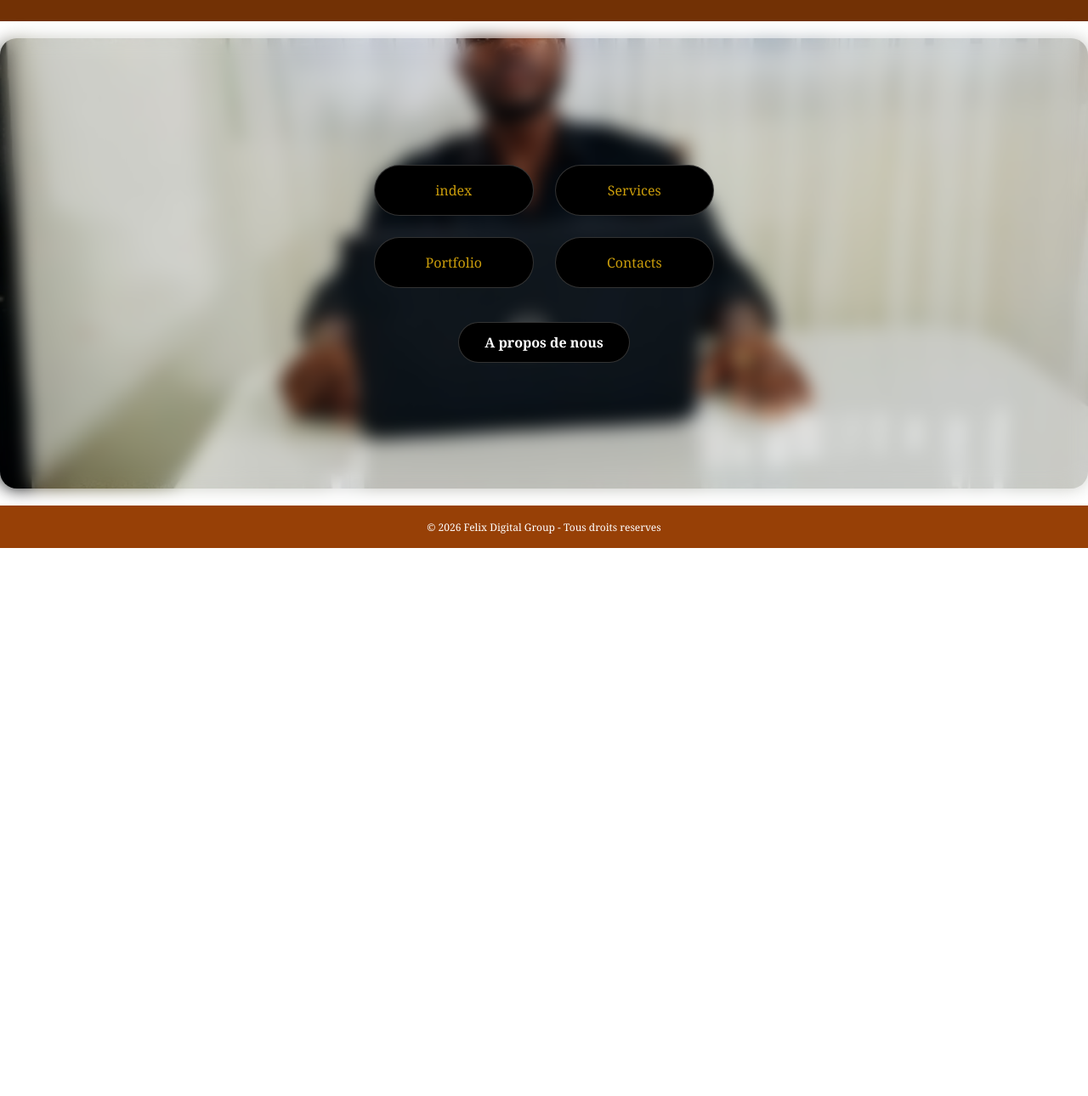
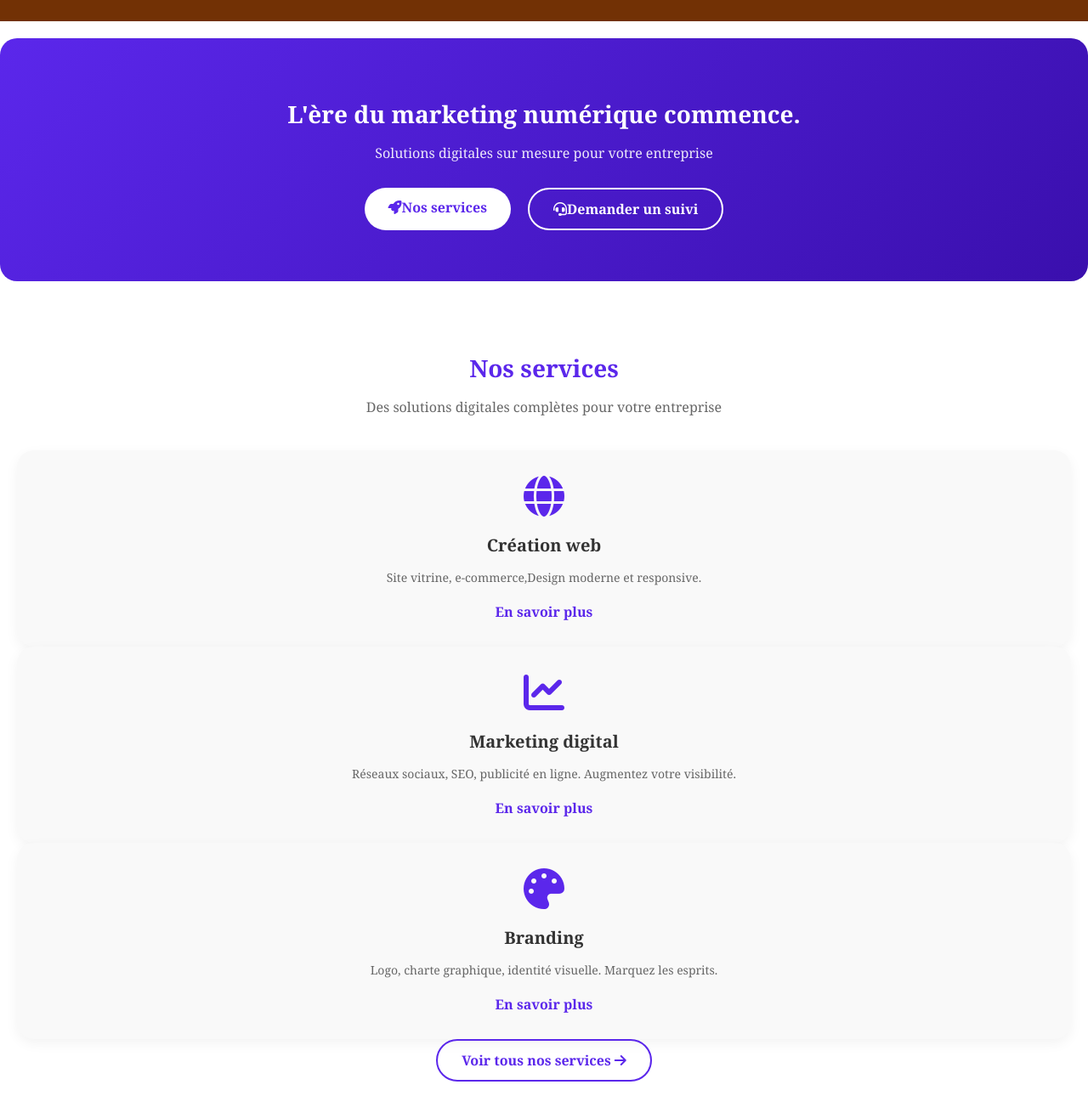
Before and after one commit to FELIX-NKF/Felix-Digital-Group, a plain HTML site: page index.html in a window 1280 px wide. Shown: the part 155-1445 px from the top of the page at 85% size. Before the commit the page ends 800 px from the top, so only its background shows below. Drawn offline with Linux system fonts and the light colour scheme.

Commit message:
correction css + html

```diff
--- a/index.html
+++ b/index.html
@@ -3,8 +3,9 @@
 <head>
 <meta charset="utf-8">
 <meta name="viewport" content="width=device-width,initial-scale=1.0">
-<title>Felix Digital Group</title>
+<title>Felix Digital Group - Agence de strategie numérique</title>
 <link href="stylesheet.css" rel="stylesheet" type="text/css">
+<link rel="stylesheet" href="https://cdnjs.cloudflare.com/ajax/libs/font-awesome/6.0.0/css/all.min.css">
 </head>
 
 <body>
@@ -14,6 +15,39 @@
 <h1>FELIX DIGITAL GROUP</h1>
 	  <h3>Boostez votre business</h3>
       </header>
+	<section class="hero-section">
+		<div class="hero-content">
+			<h1 class="hero-title">L'ère du marketing numérique commence.</h1>
+			<p class="hero-subtitle">Solutions digitales sur mesure pour votre entreprise</p>
+			<div class="hero-buttons">
+			<a href="#services" class="btn-primary"><i class="fas fa-rocket"></i>Nos services</a>
+			<a href="Contacts.html" class="btn-secondary"><i class="fas fa-headset"></i>Demander un suivi</a>
+			</div>
+			</div></section>
+		<section id="services" class="services-section">
+		<h2 class="section-title">Nos services</h2>
+		<p class="section-subtitle">Des solutions digitales complètes pour votre entreprise</p>
+		<div class="service-card">
+		<i class="fas fa-globe"></i>
+		<h3>Création web</h3>
+		<p>Site vitrine, e-commerce,Design moderne et responsive.</p>
+		<a href="Services.html" class="card-link">En savoir plus </a>
+		</div>
+		<div class="service-card">
+		<i class="fas fa-chart-line"></i>
+		<h3>Marketing digital</h3>
+		<p>Réseaux sociaux, SEO, publicité en ligne. Augmentez votre visibilité.</p>
+		<a href="Services.html" class="card-link">En savoir plus </a>
+		</div>
+		<div class="service-card">
+		<i class="fas fa-palette"></i>
+		<h3>Branding</h3>
+		<p>Logo, charte graphique, identité visuelle. Marquez les esprits.</p>
+		<a href="Services.html" class="card-link">En savoir plus </a>
+		</div>
+		<div class="text-center">
+		<a href="Services.html" class="btn-outline">Voir tous nos services <i class="fas fa-arrow-right"></i></a>
+		</div></section>
 	<section class="hero-blur">
 	<div class="menu-grid">
 	<div class="menu-item">
@@ -34,9 +68,34 @@
 	</div>
 		</section>
 	</div>
-		<footer>
-		<p>© 2026 Felix Digital Group - Tous droits reserves</p>
+		<footer class="rich-footer">
+		<div class="footer-content">
+		<div class="footer-column">
+		<h4><i class="fas fa-chart-line"></i>Felix Digital Group</h4>
+		<p>Agence de stratégie numérique. Boostez votre business avec nos solutions digitales sur mesure.</p>
+			</div>
+		<div class="footer-column">
+		<h4><i class="fas fa-map-marker-alt"></i> Coordonnées</h4>
+		<p><i class="fas fa-city"></i> Cameroun</p>
+		<p><i class="fas fa-phone"></i> +237 698 05 39 80</p>
+		<p><i class="fas fa-envelope"></i> nkfdigit77@gmail.com</p>
+		</div>
+		<div class="footer-column">
+		<h4><i class="fas fa-share-alt"></i> Suivez-nous</h4>
+		<div class="social-icons">
+			<a href="#"><i class="fab fa-facebook"></i></a>
+			<a href="#"><i class="fab fa-instagram"></i></a>
+			<a href="#"><i class="fab fa-tiktok"></i></a>
+			<a href="#"><i class="fab fa-whatsapp"></i></a>
+			</div>
+			</div>
+		</div>
+		<div class="footer-bottom">
+		<p><i class="far fa-copyright"></i>2026 Felix Digital Group - Tous droits réservés</p>
+		</div>
+
 	  </footer>
+	</div>
 
 </body>
 </html>
--- a/stylesheet.css
+++ b/stylesheet.css
@@ -135,4 +135,164 @@ img{max-width: 100%;
 	.hero-blur{min-height: 380px;
 	}
 }
+.hero-section{background: linear-gradient(135deg, #5b27eb 0%, #3a0fad 100%);
+border-radius: 20px;
+padding: 60px 30px;
+margin: 20px 0;
+text-align: center;
+color: white;
 }
+.hero-title{font-size: 28px;
+margin-bottom: 15px;
+color: white;
+}
+.hero-subtitle{font-size: 16px;
+margin-bottom: 30px;
+opacity: 0.9;
+}
+.hero-buttons{display: flex;
+gap: 20px;
+justify-content: center;
+flex-wrap: wrap;
+}
+.btn-primary, .btn-secondary{display: inline-block;
+padding: 12px 28px;
+border-radius: 50px;
+text-decoration: none;
+font-weight: bold;
+transition: 0.3s;
+}
+.btn-primary{background: white;
+color: #5b27eb;
+}
+.btn-primary:hover{background: #C99C0B;
+color: white;
+transform: scale(1.05);
+}
+.btn-secondary{background: transparent;
+color: white;
+border: 2px solid white;
+}
+.btn-secondary:hover{background: white;
+color: #5b27eb;
+transform: scale(1.05);
+}
+.services-section{padding: 40px 20px;
+text-align: center;
+}
+.section-title{font-size: 28px;
+color: #5b27eb;
+margin-bottom: 10px;
+}
+.section-subtitle{color: #666;
+margin-bottom: 40px;
+}
+.service-cards{display: grid;
+grid-template-columns: repeat(auto-fit, minmax(250px, 1fr));
+gap: 30px;
+margin-bottom: 30px;
+}
+.service-card{background: #f9f9f9;
+padding: 30px 20px;
+border-radius: 20px;
+text-align: center;
+transition: 0.3s;
+box-shadow: 0 5px 15px rgba(0,0,0,0.05);
+}
+.service-card:hover{transform: translateY(-5px);
+box-shadow: 0 10px 25px rgba(0,0,0,0.1);
+}
+.service-card i{font-size: 48px;
+color: #5b27eb;
+margin-bottom: 20px;
+}
+.service-card h3{font-size: 20px;
+margin-bottom: 15px;
+color: #333;
+}
+.service-card p{font-size: 14px;
+color: #666;
+margin-bottom: 20px;
+}
+.card-link{color: #5b27eb;
+text-decoration: none;
+font-weight: bold;
+}
+.card-link:hover{color: #C99C0B;
+}
+.btn-outline{display: inline-block;
+padding: 12px 28px;
+border: 2px solid #5b27eb;
+border-radius: 50px;
+color: #5b27eb;
+text-decoration: none;
+font-weight: bold;
+transition: 0.3s;
+}
+.btn-outline:hover{background: #5b27eb;
+color: white;
+}
+.text-center{text-align: center;
+}
+.rich-footer{background-color: #1a1a2e;
+color: white;
+border-radius: 20px;
+margin-top: 40px;
+overflow: visible;
+width: 100%;
+}
+.footer-content{display: flex;
+flex-wrap: wrap;
+justify-content: space-between;
+width: 100%;
+box-sizing: border-box;
+padding: 40px 30px;
+}
+.footer-column h4{color: #C99C0B;
+margin-bottom: 15px;
+font-size: 18px;
+}
+.footer-column p{margin: 10px 0;
+font-size: 14px;
+color: #ccc;
+}
+.footer-column i{margin-right: 10px;
+color: #C99C0B;
+}
+.social-icons a{display: inline-block;
+background: rgba(255,255,255,0.1);
+color: white;
+width: 40px;
+height: 40px;
+line-height: 40px;
+text-align: center;
+border-radius: 50%;
+margin-right: 10px;
+transition: 0.3s;
+}
+.social-icons a:hover{background: #C99C0B;
+transform: scale(1.1);
+}
+.footer-bottom{text-align: center;
+padding: 20px;
+border-top: 1px solid rgba(255,255,255,0.1);
+font-size: 12px;
+color: #888;
+}
+@media (max-width: 600px){.hero-section{padding: 40px 20px;
+	}
+	.hero-title{font-size: 22px;
+	}
+	.hero-bottons{flex-direction: column;
+	align-items: center;
+	}
+	.btn-primary, .btn-secondary{width: 80%;
+	}
+	.services-cards{grid-template-columns: 1fr;
+	}
+	.footer-content{grid-template-columns: 1fr;
+	text-align: center;
+	}
+	.footer-column i{margin-right: 5px;
+	}
+}
```
